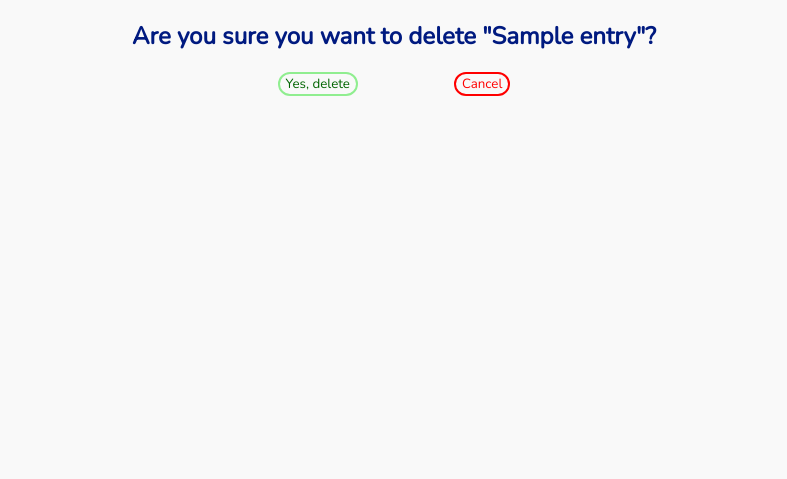
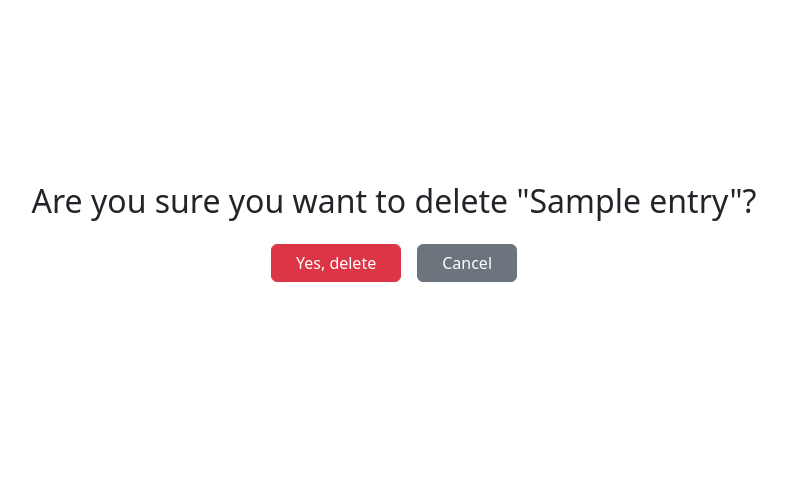
Before and after one commit to Ahmed-S7/Social-Distribution, a Django app: template wiki/templates/confirm_delete.html in a window 1280 px wide. Shown: the top 479 px of the page, without its empty margins (246-1033 px from the left). Run offline with Django 5.2, Linux system fonts and the light colour scheme; the template is opened without the code that fills it: values that come from a table or form of the project are taken from there, others are empty; tables that the repository leaves empty hold one stand-in row (values such as "Sample post").

Commit message:
Made UI of Delete Entry page consistent with the rest of the App

```diff
--- a/wiki/templates/confirm_delete.html
+++ b/wiki/templates/confirm_delete.html
@@ -1,15 +1,14 @@
 {%load static%}
- <link rel="stylesheet" href="{% static 'wiki/entry_detail.css' %}">
+<link rel="stylesheet" href="{% static 'wiki/entry_detail.css' %}">
 <link rel="stylesheet" href="{% static 'wiki/follow_requests.css' %}">
-<section class="deletion-confirmation">
-<h2>Are you sure you want to delete "{{ entry.title }}"?</h2>
-<form method="post">
-
-  {% csrf_token %}
-  <section class="confirmation_buttons">
-
-    <button class="accept" type="submit">Yes, delete</button>
-    <a href="{% url 'wiki:entry_detail' entry.serial %}"><button class="reject" type="button">Cancel</button></a>
-  </section>
-</form>
+<link href="https://cdn.jsdelivr.net/npm/bootstrap@5.3.0/dist/css/bootstrap.min.css" rel="stylesheet">
+<section class="deletion-confirmation d-flex flex-column align-items-center justify-content-center" style="min-height: 60vh;">
+  <h2 class="text-center mb-4">Are you sure you want to delete "{{ entry.title }}"?</h2>
+  <form method="post" class="d-flex flex-column align-items-center">
+    {% csrf_token %}
+    <div class="confirmation_buttons d-flex gap-3">
+      <button class="btn btn-danger px-4" type="submit">Yes, delete</button>
+      <a href="{% url 'wiki:entry_detail' entry.serial %}" class="btn btn-secondary px-4">Cancel</a>
+    </div>
+  </form>
 </section>
```
